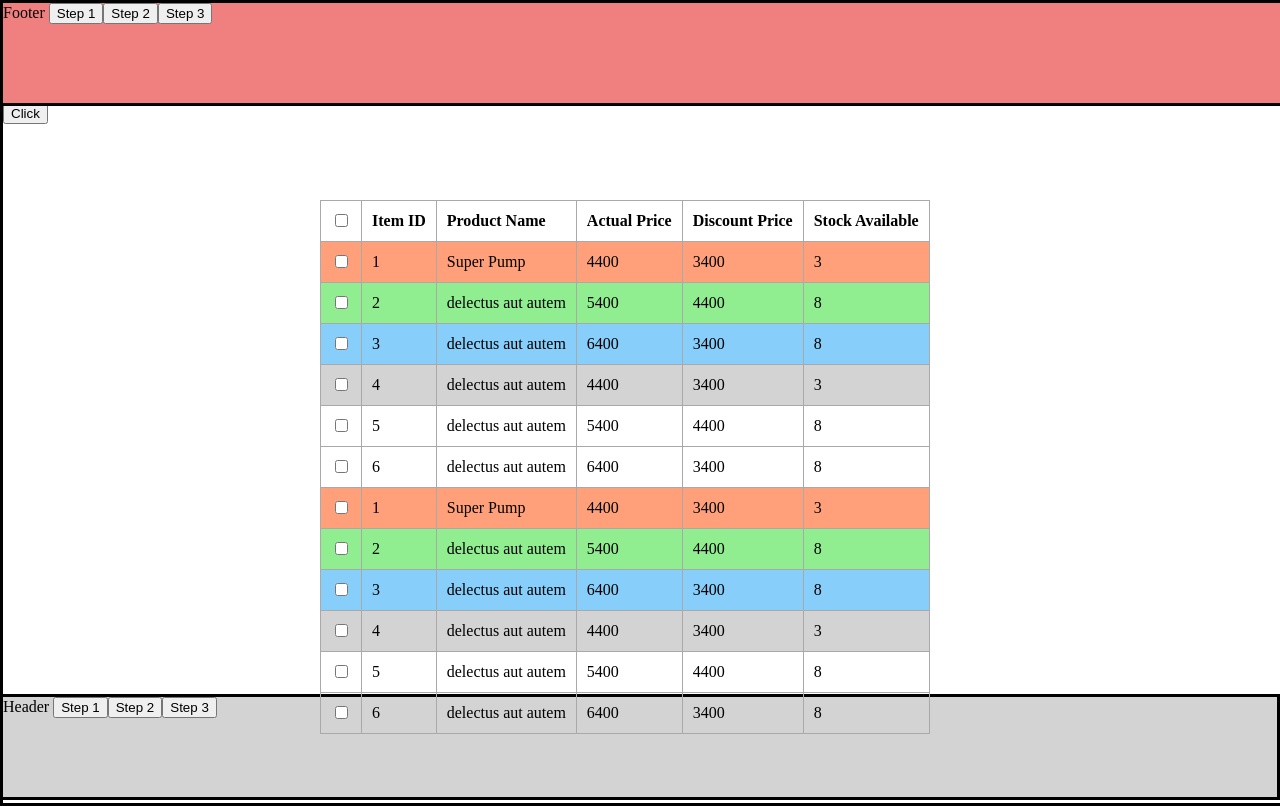
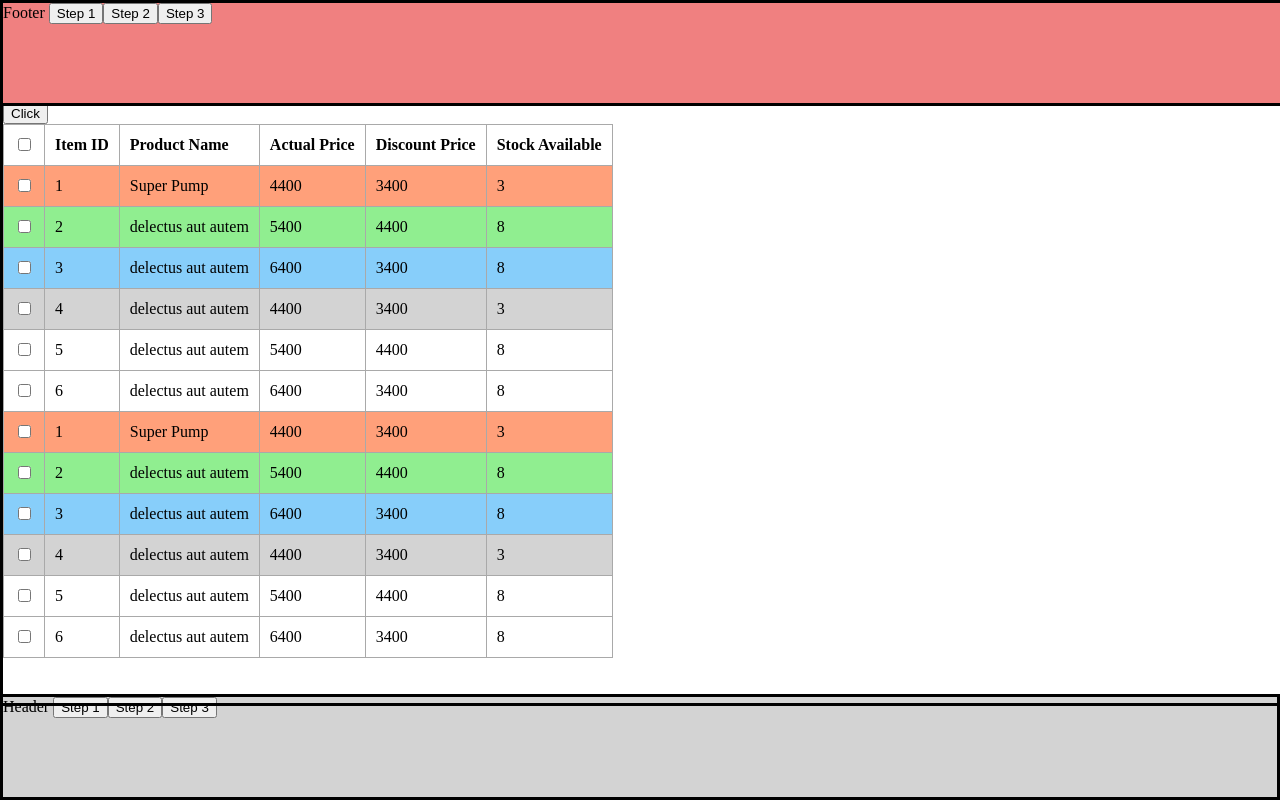
Before and after one commit to ericaferrao/angular-accelya-interview, an Angular app: page / in a window 1280 px wide. Built offline with nearby package versions, Linux system fonts and the light colour scheme.

Commit message:
3 files modified

```diff
--- a/src/app/app.component.html
+++ b/src/app/app.component.html
@@ -2,14 +2,18 @@
 
 <!-- <app-modal><app-modal> -->
 
-  <div style="width:100%; height:calc( 100% - 100px);position:absolute; top:100px;
+  <div style="width:100%; height:calc( 100% - 200px);
+  position:absolute;
+  top:100px;
   left:0px;
   border:solid">
 
     <button (click)="toggle_modal()">Click</button>
+
+    <app-modal *ngIf="showModal"></app-modal>
   </div>
 
-  <app-modal *ngIf="showModal"></app-modal>
+
 
 
 <app-footer></app-footer>
--- a/src/app/modal/modal.component.css
+++ b/src/app/modal/modal.component.css
@@ -1,8 +1,5 @@
 .a{
-  width:50%; height:50%;
-  position:absolute;
-   top:25%;
-  left:25%;
+
 
 
   /* background-color: lightgray; */
--- a/src/app/modal/modal.component.html
+++ b/src/app/modal/modal.component.html
@@ -11,7 +11,7 @@
   "selected": false
 }, -->
 <div class="b" >
-  <table>
+  <table  style="height:calc (100px + 200px);">
   <tr>
   <th> <input type="checkbox" ></th>
   <th>Item ID</th>
```
